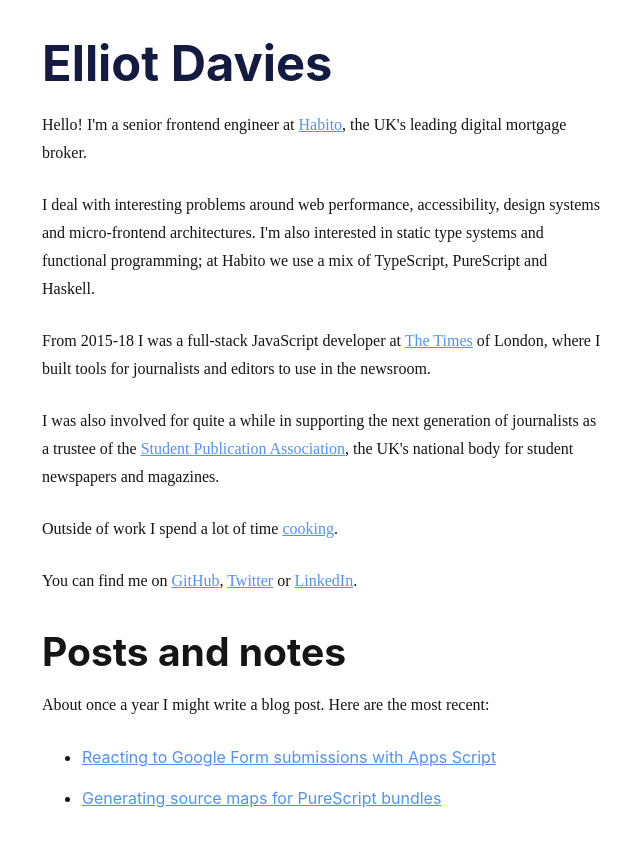
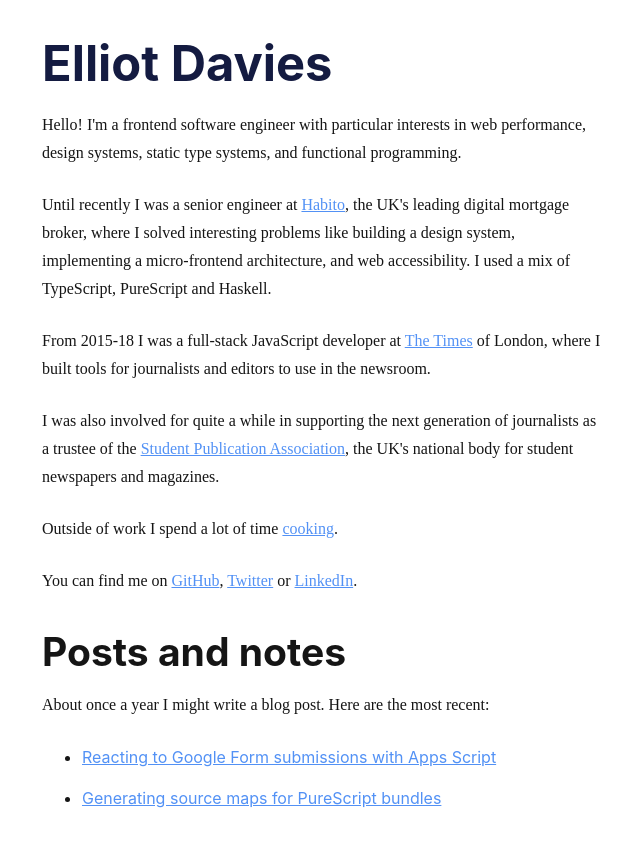
Before and after one commit to elliotdavies/elliotdavies.co.uk, a React app: page / in a window 1280 px wide. Shown: the top 846 px of the page, without its empty margins (318-958 px from the left). Built offline with nearby package versions, Linux system fonts and the light colour scheme.

Commit message:
Update homepage copy

```diff
--- a/src/pages/Home.tsx
+++ b/src/pages/Home.tsx
@@ -33,16 +33,17 @@ const Home: FC<{ posts: Record<string, Post> }> = ({ posts }) => (
     <H1>Elliot Davies</H1>
 
     <p>
-      Hello! I'm a senior frontend engineer at{" "}
-      <a href="https://www.habito.com/">Habito</a>, the UK's leading digital
-      mortgage broker.
+      Hello! I'm a frontend software engineer with particular interests in web
+      performance, design systems, static type systems, and functional
+      programming.
     </p>
 
     <p>
-      I deal with interesting problems around web performance, accessibility,
-      design systems and micro-frontend architectures. I'm also interested in
-      static type systems and functional programming; at Habito we use a mix of
-      TypeScript, PureScript and Haskell.
+      Until recently I was a senior engineer at{" "}
+      <a href="https://www.habito.com/">Habito</a>, the UK's leading digital
+      mortgage broker, where I solved interesting problems like building a
+      design system, implementing a micro-frontend architecture, and web
+      accessibility. I used a mix of TypeScript, PureScript and Haskell.
     </p>
 
     <p>
```
